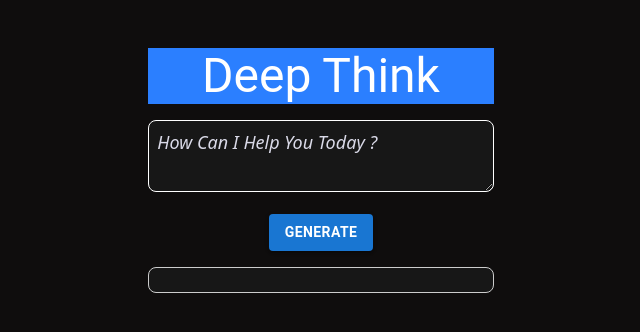
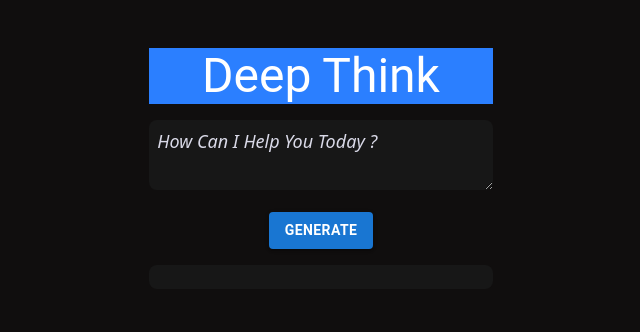
Before and after one commit to sarthak576/DeepThink, a React (Vite) app: page / in a window 1280 px wide. Shown: the top 332 px of the page, without its empty margins (319-959 px from the left). Built offline with nearby package versions, Linux system fonts and the light colour scheme.

Commit message:
DeepThinkV7.0 glowing borders and loading animations

```diff
--- a/package.json
+++ b/package.json
@@ -12,6 +12,7 @@
   "dependencies": {
     "@emotion/react": "^11.14.0",
     "@emotion/styled": "^11.14.0",
+    "@lottiefiles/dotlottie-react": "^0.13.3",
     "@mui/material": "^7.0.1",
     "@tailwindcss/vite": "^4.0.8",
     "axios": "^1.7.9",
--- a/src/App.css
+++ b/src/App.css
@@ -6,7 +6,7 @@
 }
 
 body{
-  background-color: rgb(15, 13, 13);
+  background-color: rgb(16, 14, 14);
 }
 
 .logo {
--- a/src/App.jsx
+++ b/src/App.jsx
@@ -2,13 +2,12 @@ import { useState } from 'react'
 import './App.css'
 import axios from 'axios';
 import ReactMarkdown from "react-markdown";
-
+import { DotLottieReact } from '@lottiefiles/dotlottie-react';
 import { Button, Container, Typography } from '@mui/material';
 
 function App() {
   const [question,setQuestion] = useState("");
   const [answer,setAnswer] = useState("")
-
 
   async function generateAnswer(){
     setAnswer("Loading...")
@@ -23,21 +22,20 @@ function App() {
     })
     setAnswer(response['data']['candidates'][0]['content']['parts'][0]['text']);
   }
+
   return (
     <Container sx={{maxWidth:"md",textAlign:'center', p:2}}>
-
-
-<Typography variant="h3" className="bg-blue-500" sx={{ mb: 2 , color:"white"}}>Deep Think</Typography>
-
-
+      <Typography variant="h3" className="bg-blue-500" sx={{ mb: 2 , color:"white"}}>
+        Deep Think
+      </Typography>
 
       <textarea
         className="border rounded w-full"
         style={{
           color:"white", width: "100%", minHeight: "40px", borderRadius: "8px", padding: "8px",
-    transition: "0.2s", outline: "none", boxShadow: "none",
+          transition: "0.2s", outline: "none", boxShadow: "none", border:"none",
         }}
-  onFocus={(e) => e.target.style.boxShadow = "0 0 5px rgba(0,0,255,0.5)"}
+        onFocus={(e) => e.target.style.boxShadow = "0 0 10px 2px rgba(153, 110, 179, 0.6), 0 0 20px 4px rgba(0, 123, 255, 0.3)"}
         onBlur={(e) => e.target.style.boxShadow = "none"}
         value={question}
         onChange={(e) => setQuestion(e.target.value)}
@@ -45,28 +43,59 @@ function App() {
         placeholder="How Can I Help You Today ?"
       />
 
-  <Button onClick={generateAnswer} variant="contained" sx={{ mt: 2,fontWeight: "bold" ,mb:2 }}>Generate </Button>
+      <Button onClick={generateAnswer} variant="contained" sx={{ mt: 2, fontWeight: "bold", mb: 2 }}>
+        Generate
+      </Button>
 
       <div
         style={{
-          color:"white",
+          background: "#171717",
+          color: "white",
           width: "100%",
           maxHeight: "300px",
           overflowY: "auto",
           padding: "12px",
-          border: "1px solid #ccc",
           borderRadius: "8px",
           textAlign: "left",
           fontSize: "18px",
           wordBreak: "break-word",
           lineHeight: "1.6",
-          background:"#171717",
+          boxShadow: answer === "Loading..."
+            ? "0 0 10px 2px rgba(153, 110, 179, 0.6), 0 0 20px 4px rgba(0, 123, 255, 0.3)"
+            : "none",
+          animation: answer === "Loading..." ? "glow 2s linear infinite" : "fadeOut 1s forwards",
+          transition: "box-shadow 0.4s ease",
         }}
       >
-        <ReactMarkdown >{answer}</ReactMarkdown>
+        {answer === "Loading..." ? (
+          <div style={{ display: 'flex', justifyContent: 'center' }}>
+            <DotLottieReact
+              src="https://lottie.host/5916770c-c12a-4772-89ea-fc0242115da7/N0WUnTL4uY.lottie"
+              loop
+              autoplay
+              style={{ height: "120px", width: "120px" }}
+            />
           </div>
+        ) : (
+          <ReactMarkdown>{answer}</ReactMarkdown>
+        )}
+        <style>
+          {`
+            @keyframes glow {
+              0% { box-shadow: 0px 0px 10px rgba(153, 110, 179, 0.8), 0px 0px 20px rgba(0, 123, 255, 0.4); }
+              25% { box-shadow: 5px 0px 15px rgba(153, 110, 179, 0.8), 0px 5px 25px rgba(0, 123, 255, 0.5); }
+              50% { box-shadow: 0px 5px 15px rgba(153, 110, 179, 0.8), -5px 0px 25px rgba(0, 123, 255, 0.5); }
+              75% { box-shadow: -5px 0px 15px rgba(153, 110, 179, 0.8), 0px -5px 25px rgba(0, 123, 255, 0.5); }
+              100% { box-shadow: 0px 0px 10px rgba(153, 110, 179, 0.8), 0px 0px 20px rgba(0, 123, 255, 0.4); }
+            }
 
-
+            @keyframes fadeOut {
+              0% { opacity: 1; box-shadow: 0px 0px 10px rgba(153, 110, 179, 0.8), 0px 0px 20px rgba(0, 123, 255, 0.4); }
+              100% { opacity: 1; box-shadow: none; }
+            }
+          `}
+        </style>
+      </div>
     </Container>
   )
 }
```
Also changed, not shown: 1 other file (tests, documents, lock files or other folders). Lines whose indentation alone changed are shown as unchanged.
